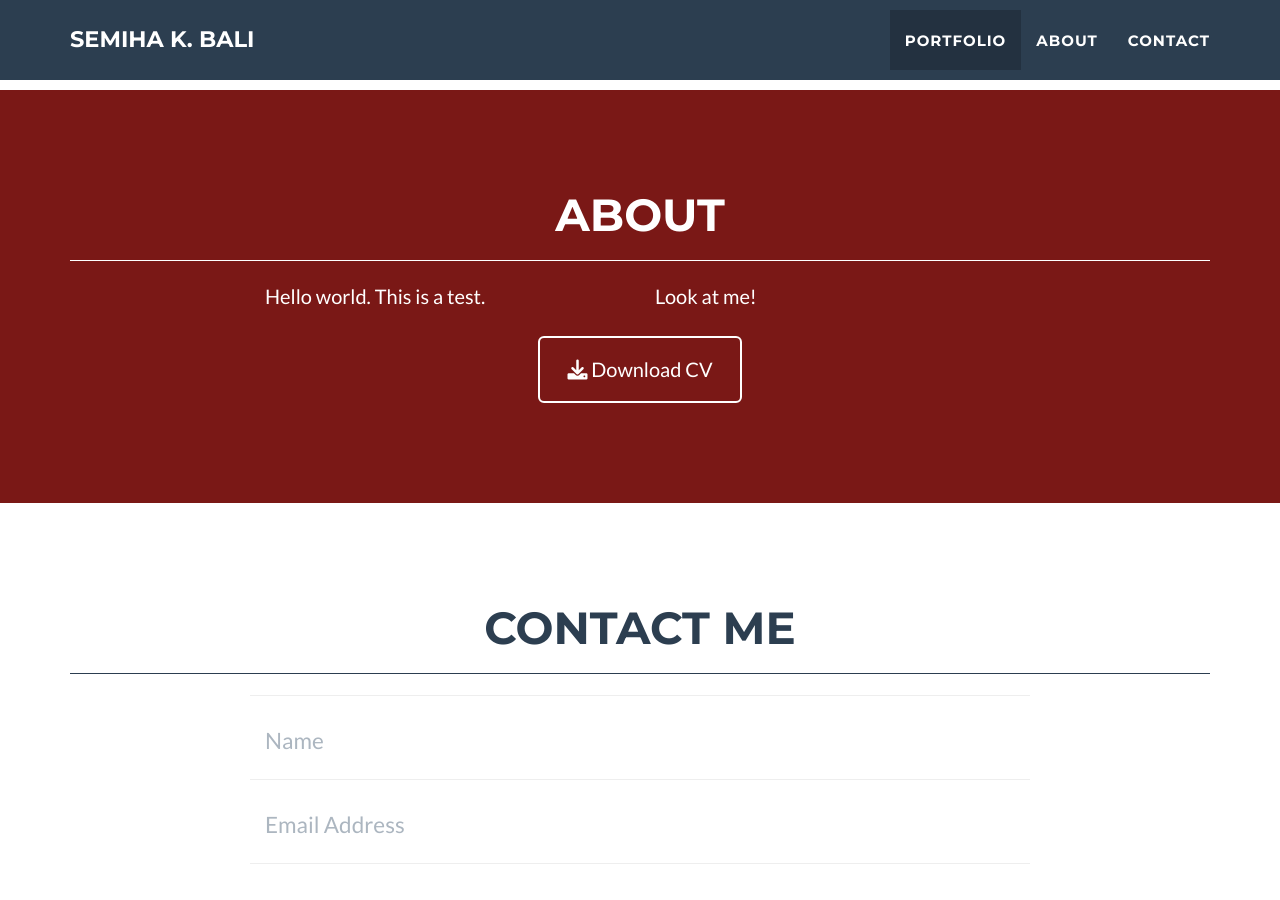
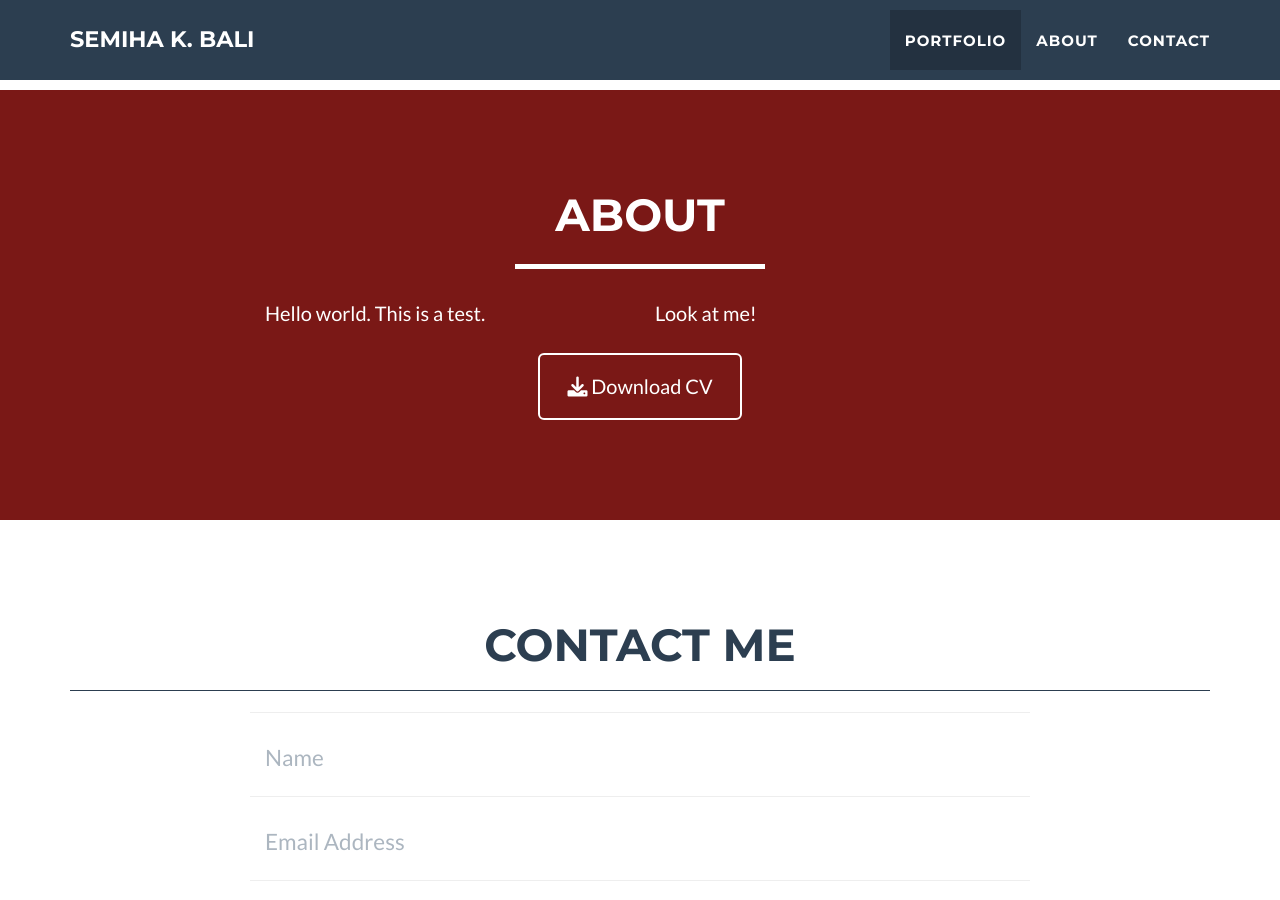
Before and after one commit to halleyverse/halleyverse.github.io, a Jekyll site: the page built from _posts/2014-07-18-project-1.markdown, in a window 1280 px wide and 900 px high, scrolled down 1548 px. Built offline with Jekyll 4.4.1, drawn with Linux system fonts in a browser that asks for light colours.

Commit message:
Update about.html

```diff
--- a/_includes/about.html
+++ b/_includes/about.html
@@ -4,7 +4,7 @@
     <div class="row">
       <div class="col-lg-12 text-center">
         <h2>About</h2>
-        <hr class="star-light">
+        <hr class="rounded">
       </div>
     </div>
     <div class="row">
```
